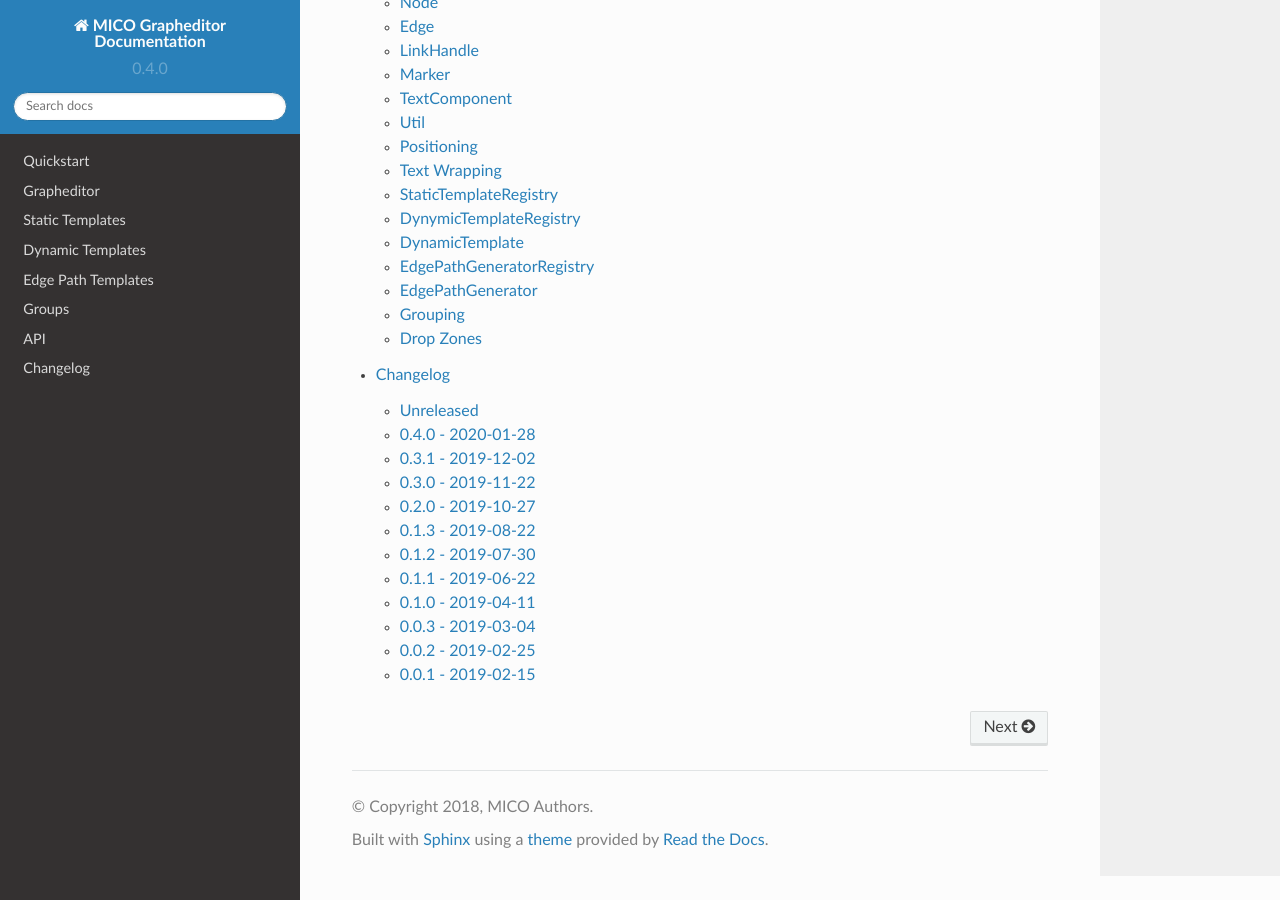
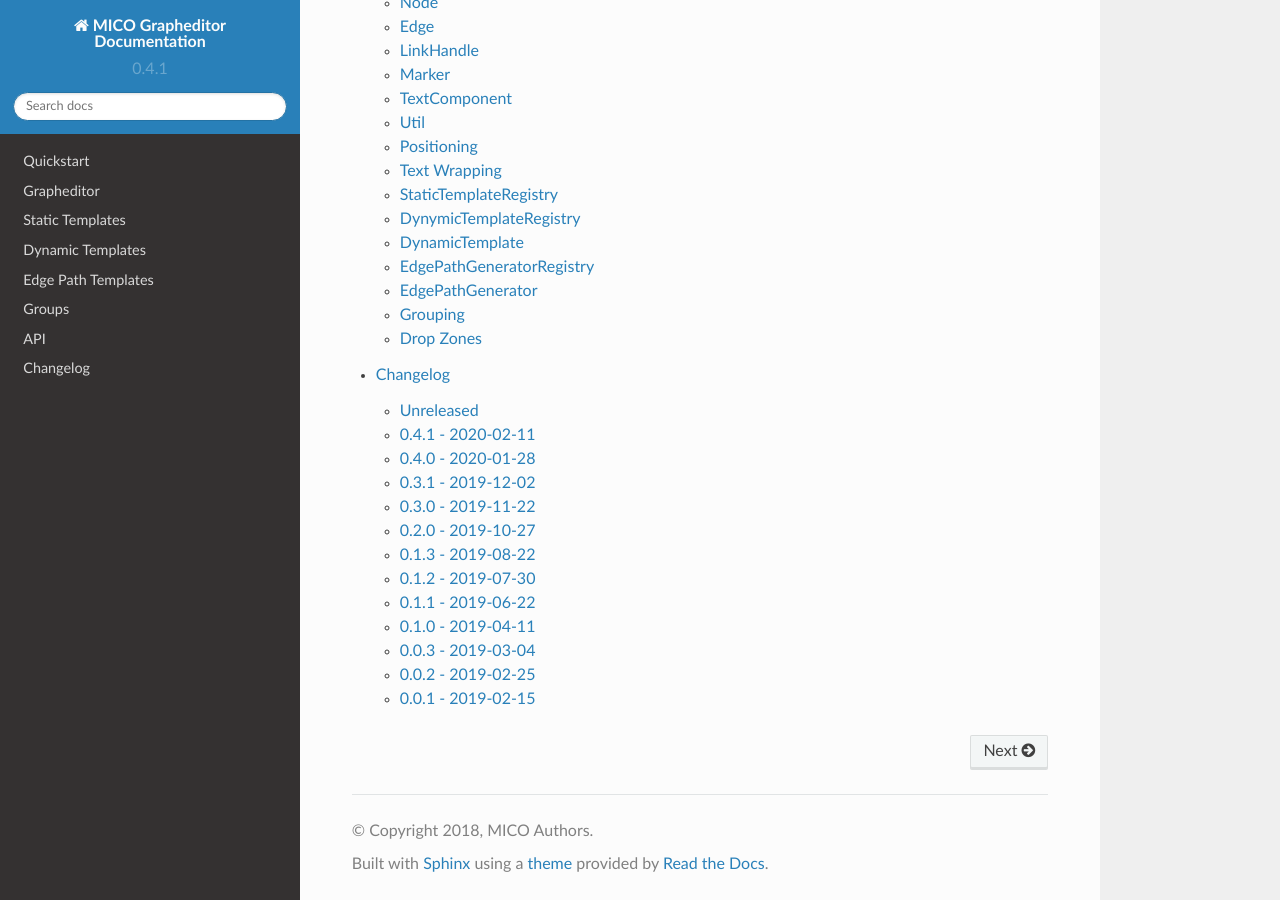
Before and after one commit to UST-MICO/grapheditor, a Sphinx documentation site: the page built from docs/index.rst, in a window 1280 px wide and 900 px high, scrolled down 2210 px. Built offline with Sphinx 7.4.7 and the Read the Docs theme 2.0.0, drawn with Linux system fonts in a browser that asks for light colours; formulas are drawn with MathJax 3.

Commit message:
Bump version number

```diff
--- a/docs/conf.py
+++ b/docs/conf.py
@@ -152,9 +152,9 @@
 author = 'MICO Authors'
 
 # The short X.Y version
-version = '0.4.0'
+version = '0.4.1'
 # The full version, including alpha/beta/rc tags
-release = '0.4.0'
+release = '0.4.1'
 
 
 # -- General configuration ---------------------------------------------------
--- a/package.json
+++ b/package.json
@@ -1,6 +1,6 @@
 {
   "name": "@ustutt/grapheditor-webcomponent",
-  "version": "0.4.0",
+  "version": "0.4.1",
   "description": "Webcomponent for displaying and editing graphs.",
   "author": "Fabian Bühler",
   "main": "./lib/index.js",
```
Also changed, not shown: CHANGELOG.md (+8 -1 lines), 1 other file.
